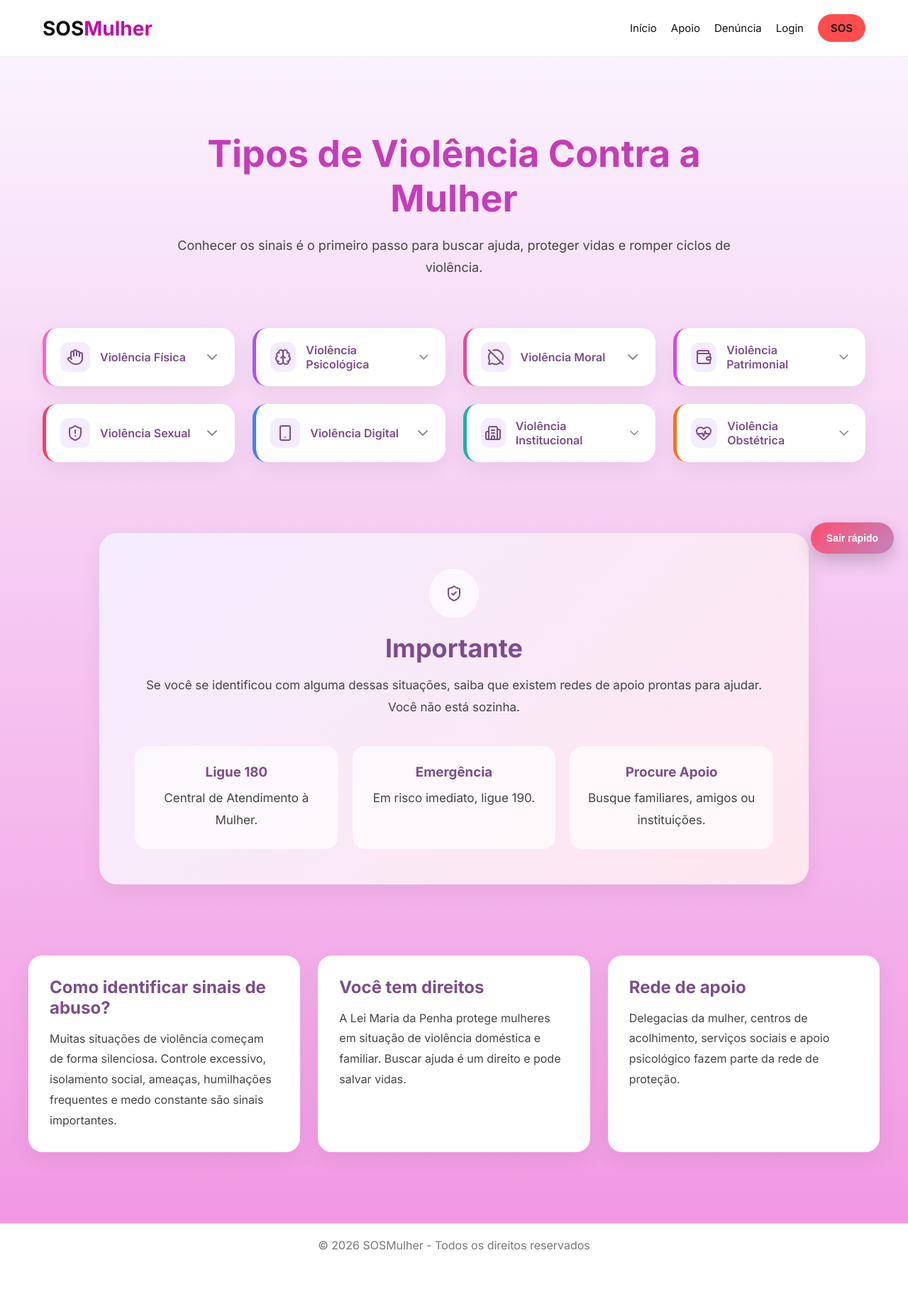
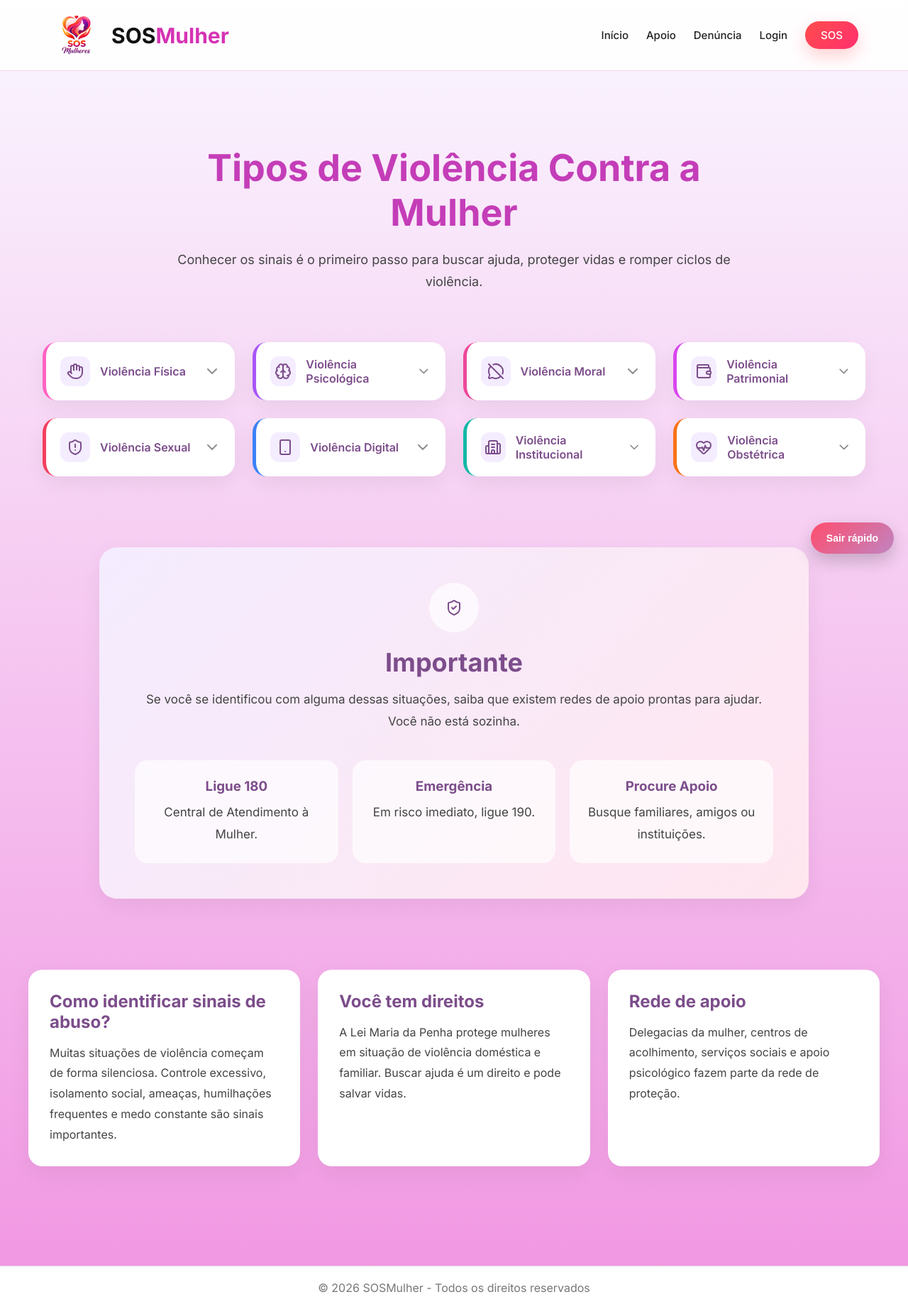
Before and after one commit to ferestevesr/sosmulherpi, a Python web app: template templates/apoio.html in a window 1280 px wide. Shown: the whole page at 71% size. Before the commit the page ends 1761 px from the top, so only its background shows below. Run offline with Jinja, Linux system fonts and the light colour scheme; the template is opened without the code that fills it, so the values that code supplies are empty.

Commit message:
Adiciona logo com imagem e melhorias no cabeçalho, incluindo ajustes de estilo e layout

```diff
--- a/css/apoio.css
+++ b/css/apoio.css
@@ -23,57 +23,98 @@ body {
 /* HEADER */
 
 .header {
-    background: var(--branco);
+    background: rgba(255,255,255,0.9);
+    backdrop-filter: blur(10px);
+
     position: sticky;
     top: 0;
     z-index: 1000;
-    border-bottom: 1px solid #f0f0f0;
+
+    border-bottom: 1px solid #f1d8eb;
 }
 
 .container-header {
     max-width: 1200px;
-    margin: auto;
-    padding: 20px;
+    margin: 0 auto;
 
     display: flex;
+    justify-content: space-between;
     align-items: center;
-    justify-content: space-between;
+
+    padding: 12px 30px;
+}
+
+.logo-container {
+    display: flex;
+    align-items: center;
+    gap: 12px;
+}
+
+.logo-img {
+    width: 75px;
+    height: 75px;
+    object-fit: contain;
+    display: block;
 }
 
 .logo {
-    font-size: 28px;
+    font-size: 30px;
     font-weight: 700;
     color: #111;
+
+    margin: 0;
+    line-height: 1;
 }
 
 .logo span {
-    color: #c00da8;
+    color: #d633b4;
 }
+
+/* NAV */
 
 .nav {
     display: flex;
     align-items: center;
-    gap: 20px;
+    gap: 25px;
 }
 
 .nav a {
     text-decoration: none;
-    color: #111;
+    color: #222;
     font-size: 15px;
+    font-weight: 500;
+
     transition: 0.3s;
 }
 
 .nav a:hover {
-    color: var(--rosa);
+    color: #d633b4;
 }
 
 .btn-sos-nav {
-    background: #ff4d4d;
-    padding: 10px 18px;
+    background: linear-gradient(
+        135deg,
+        #ff4d4d,
+        #ff2f6d
+    );
+
+    color: white !important;
+
+    padding: 10px 22px;
+
     border-radius: 30px;
-    font-weight: 600;
+
+    font-weight: 700;
+
+    box-shadow:
+        0 10px 25px rgba(255, 77, 77, 0.25);
+
+    transition: .3s;
 }
 
+.btn-sos-nav:hover {
+    transform: translateY(-2px);
+}
 /* HERO */
 
 .hero {
@@ -334,13 +368,24 @@ body {
 
     cursor: pointer;
 
-    box-shadow: 0 10px 25px rgba(0, 0, 0, 0.2);
+    box-shadow: 0 10px 25px rgba(0,0,0,.2);
 
     z-index: 9999;
 }
 
 .sair-btn:hover {
     transform: scale(1.05);
+}
+
+/* FOOTER */
+
+footer {
+    text-align: center;
+    padding: 20px;
+    background: #ffffff;
+    border-top: 1px solid #ddd;
+    color: #777;
+    margin-top: 40px;
 }
 
 /* RESPONSIVO */
@@ -364,34 +415,4 @@ body {
     .important-card {
         padding: 35px 25px;
     }
-
 }
-
-footer {
-    text-align: center;
-    padding: 20px;
-    background: #ffffff;
-    border-top: 1px solid #ddd;
-    color: #777;
-}
-
-/* EFEITO NOS CARDS INFERIORES */
-
-.important-card,
-.important-item,
-.extra-box {
-  transition:
-    transform 0.25s ease,
-    box-shadow 0.25s ease;
-}
-
-/* HOVER */
-
-.important-card:hover,
-.important-item:hover,
-.extra-box:hover {
-  transform: translateY(-8px) scale(1.03);
-
-  box-shadow:
-    0 20px 40px rgba(0, 0, 0, 0.15);
-}
--- a/templates/apoio.html
+++ b/templates/apoio.html
@@ -24,9 +24,10 @@
     <header class="header">
         <div class="container-header">
 
-            <h1 class="logo">
-                SOS<span>Mulher</span>
-            </h1>
+            <div class="logo-container">
+                <img src="/img/img/logo.png" alt="Logo SOS Mulher" class="logo-img">
+                <h1 class="logo">SOS<span>Mulher</span></h1>
+              </div>
 
             <nav class="nav">
                 <a href="index.html">Início</a>
```
Also changed, not shown: other parts of css/apoio.css (+37 -38 lines), css/denuncia.css (+24 -2 lines), css/sos.css (+19 -5 lines), css/style.css (+54 -20 lines), templates/anonimo.html (+4 -3 lines), templates/denuncia.html (+4 -3 lines), templates/index.html (+8 -5 lines), templates/sos.html (+4 -3 lines), img/img/logo.png (added).
